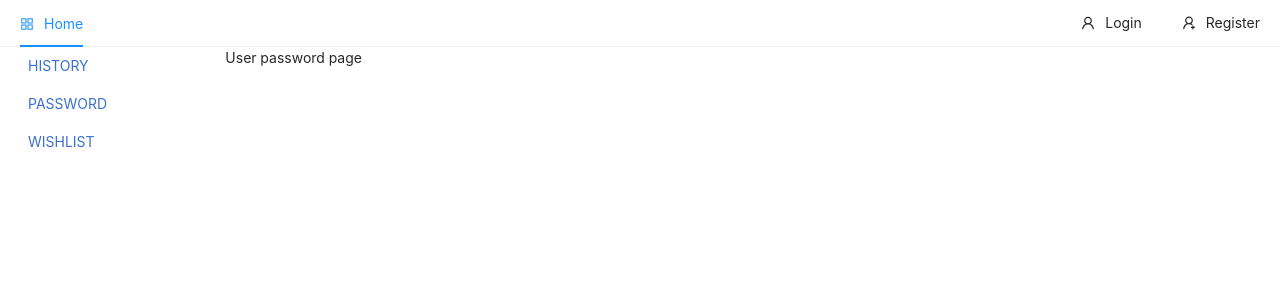
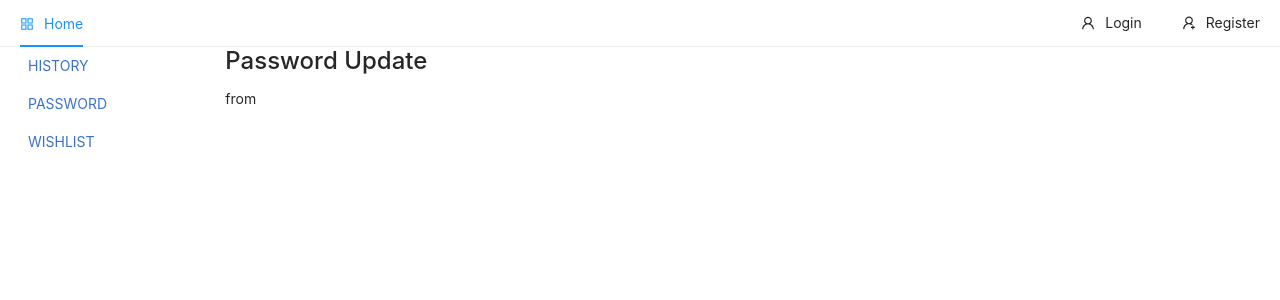
Before and after one commit to nhatnv6767/ecommerce-frontend, a React (Create React App) app: page /user/password in a window 1280 px wide. Shown: the top 300 px of the page. Built offline with nearby package versions, Linux system fonts and the light colour scheme; no server answers.

Commit message:
#50 Password update 3

```diff
--- a/src/pages/user/Password.js
+++ b/src/pages/user/Password.js
@@ -1,14 +1,24 @@
-import React from 'react';
+import React, {useState} from 'react';
 import UserNav from "../../components/nav/UserNav";
+import {toast} from "react-toastify";
 
 const Password = ({auth}) => {
+    const [password, setPassword] = useState("")
+    const [loading, setLoading] = useState(false)
+
+    const passwordUpdateForm = () =>
+        <form>from</form>
+
     return (
         <div className="container-fluid">
             <div className="row">
                 <div className="col-md-2">
                     <UserNav/>
                 </div>
-                <div className="col">User password page</div>
+                <div className="col">
+                    <h4>Password Update</h4>
+                    {passwordUpdateForm()}
+                </div>
             </div>
         </div>
     );
```
